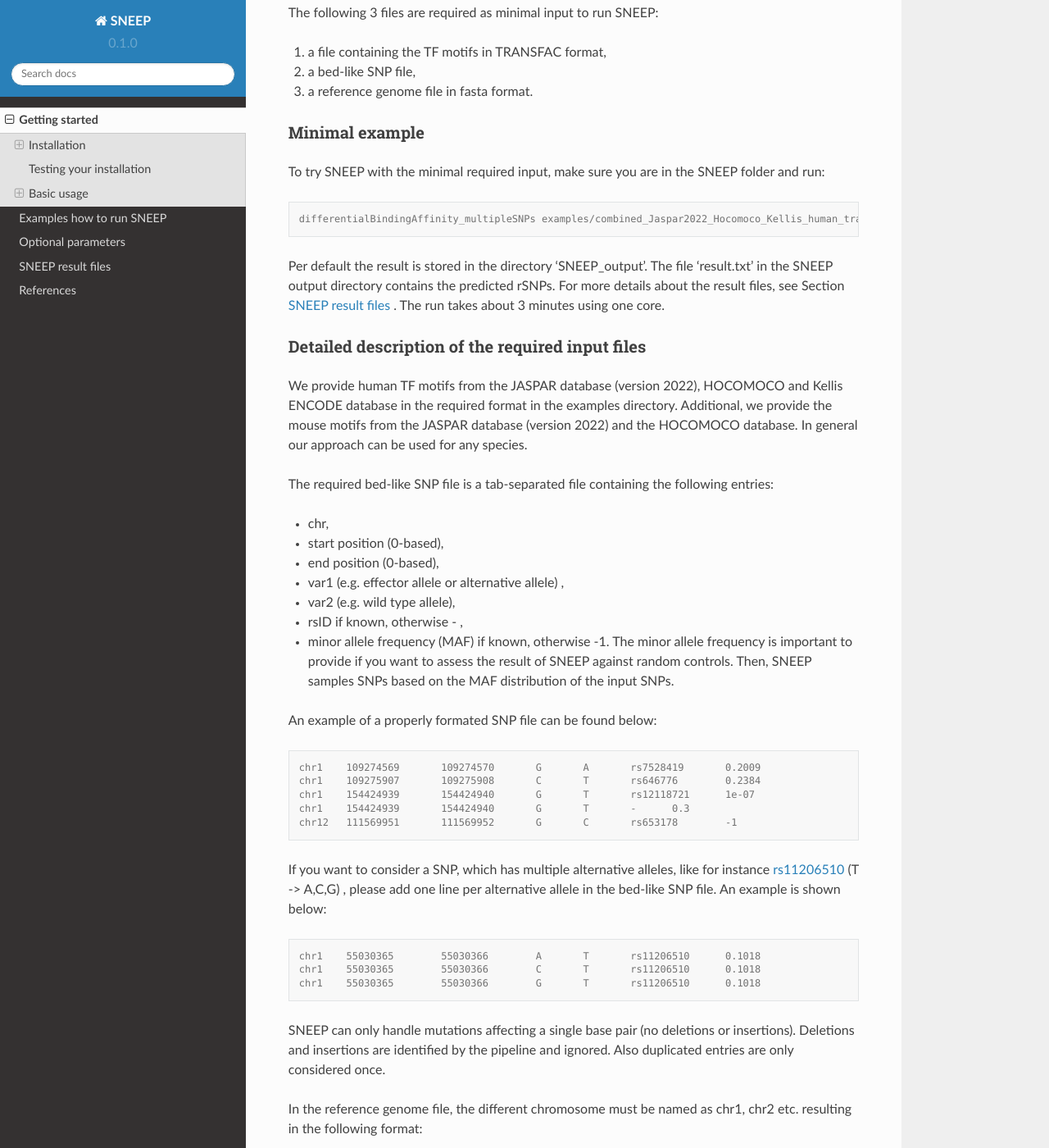
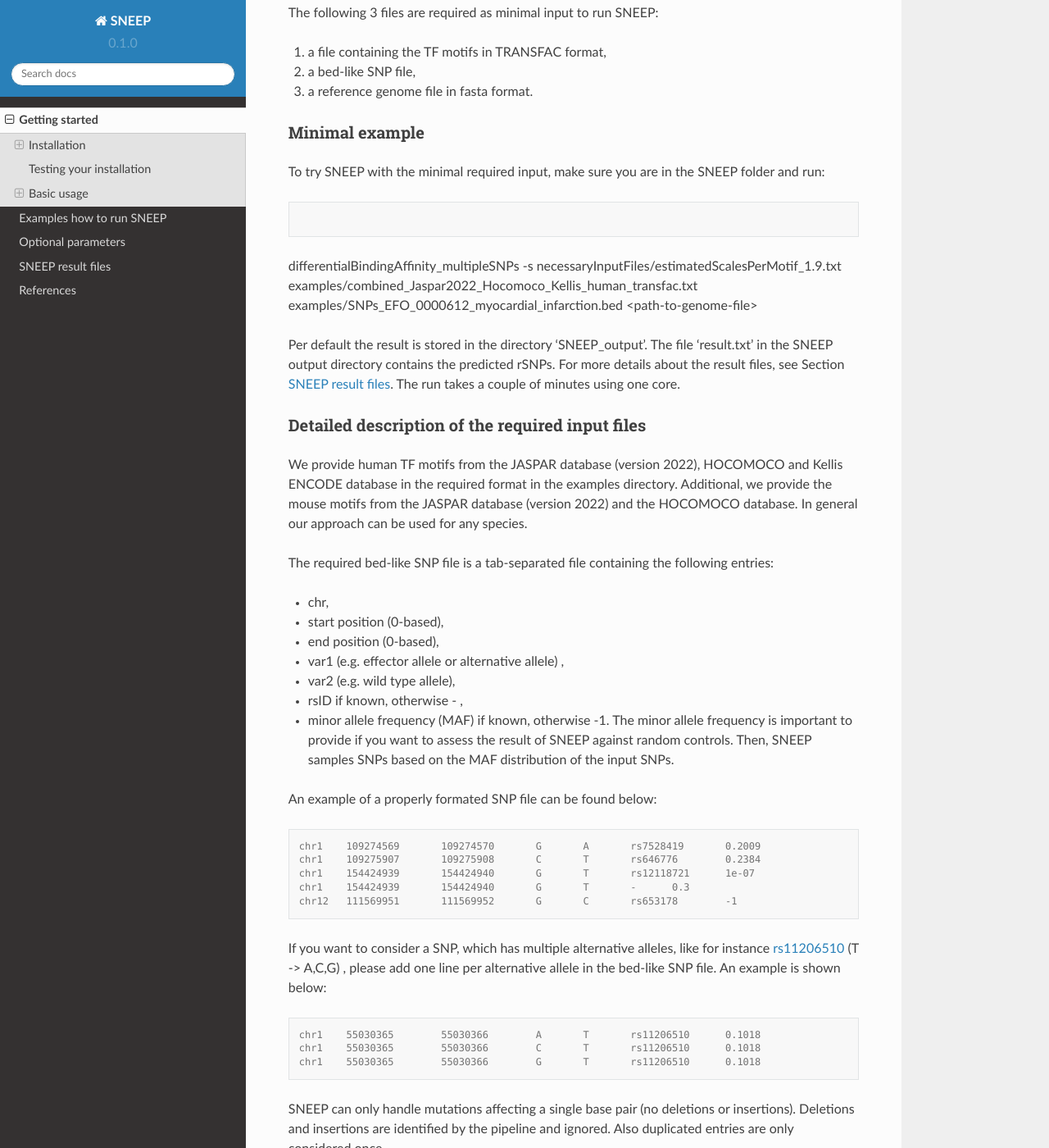
Before and after one commit to SchulzLab/SNEEP, a Sphinx documentation site: the page built from docs/gettingStarted.rst, in a window 1280 px wide and 1400 px high, scrolled down 2147 px. Shown: the whole window at 82% size. Built offline with Sphinx 7.4.7 and the Read the Docs theme 2.0.0, drawn with Linux system fonts in a browser that asks for light colours; pages that are not in the unit, such as notebooks, are missing from menus; some of the changed text lies outside the part shown.

Commit message:
Update gettingStarted.rst

```diff
--- a/docs/gettingStarted.rst
+++ b/docs/gettingStarted.rst
@@ -90,10 +90,9 @@ To try SNEEP with the minimal required input, make sure you are in the SNEEP fol
 
 .. code-block:: console
 
-  differentialBindingAffinity_multipleSNPs examples/combined_Jaspar2022_Hocomoco_Kellis_human_transfac.txt  examples/SNPs_EFO_0000612_myocardial_infarction.bed  <path-to-genome-file>
+differentialBindingAffinity_multipleSNPs  -s necessaryInputFiles/estimatedScalesPerMotif_1.9.txt examples/combined_Jaspar2022_Hocomoco_Kellis_human_transfac.txt examples/SNPs_EFO_0000612_myocardial_infarction.bed  <path-to-genome-file>
 
-Per default the result is stored in the directory ‘SNEEP_output’. The file ‘result.txt’ in the SNEEP output directory contains the predicted rSNPs. For more details about the result files, see Section `SNEEP result files <https://sneep.readthedocs.io/en/latest/results.html>`_   . The run takes about 3 minutes using one core.
-
+Per default the result is stored in the directory ‘SNEEP_output’. The file ‘result.txt’ in the SNEEP output directory contains the predicted rSNPs. For more details about the result files, see Section `SNEEP result files <https://sneep.readthedocs.io/en/latest/results.html>`_. The run takes a couple of minutes using one core.
 
 Detailed description of the required input files
 ----------------------------------------------------
```
Also changed, not shown: other parts of docs/gettingStarted.rst (+1 -1 lines).
